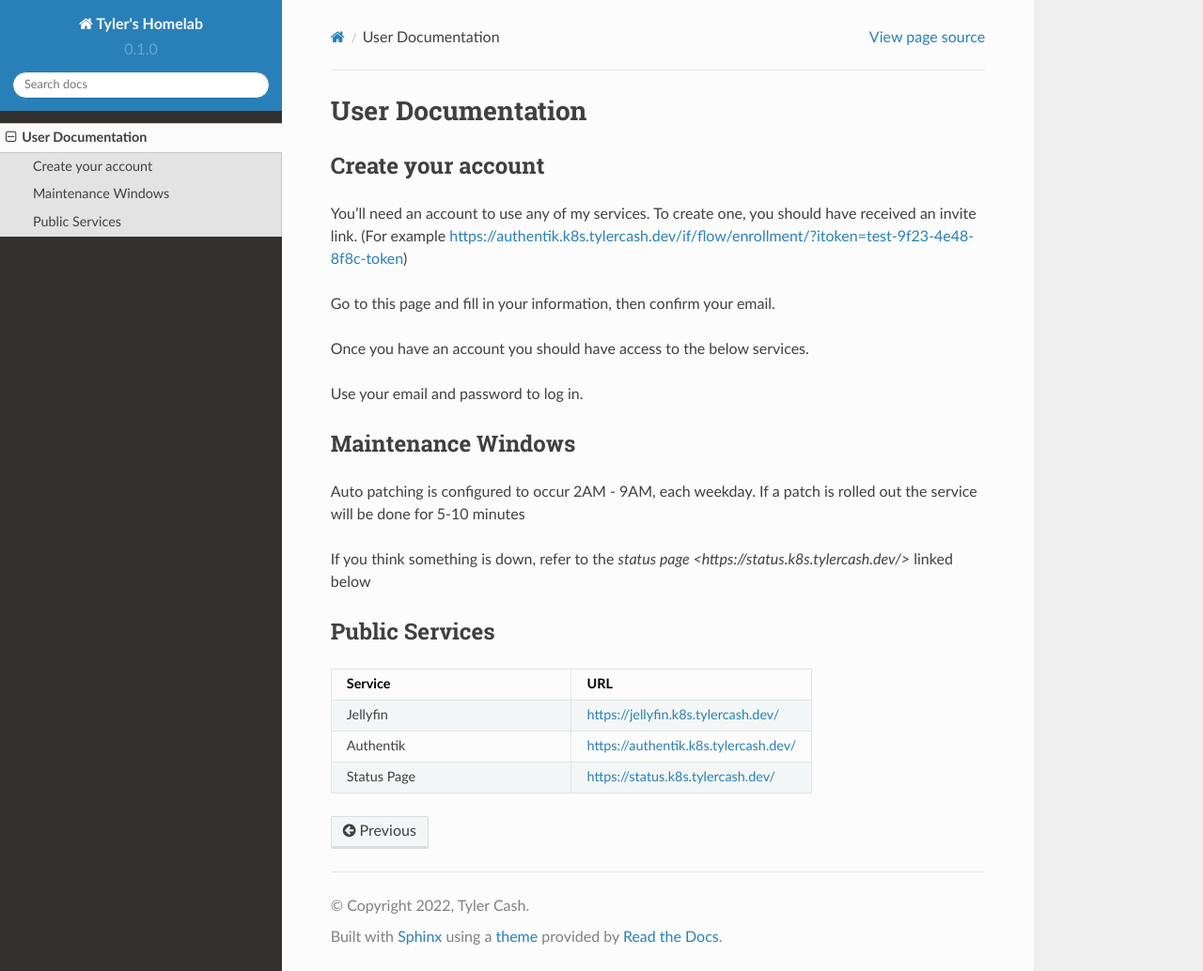
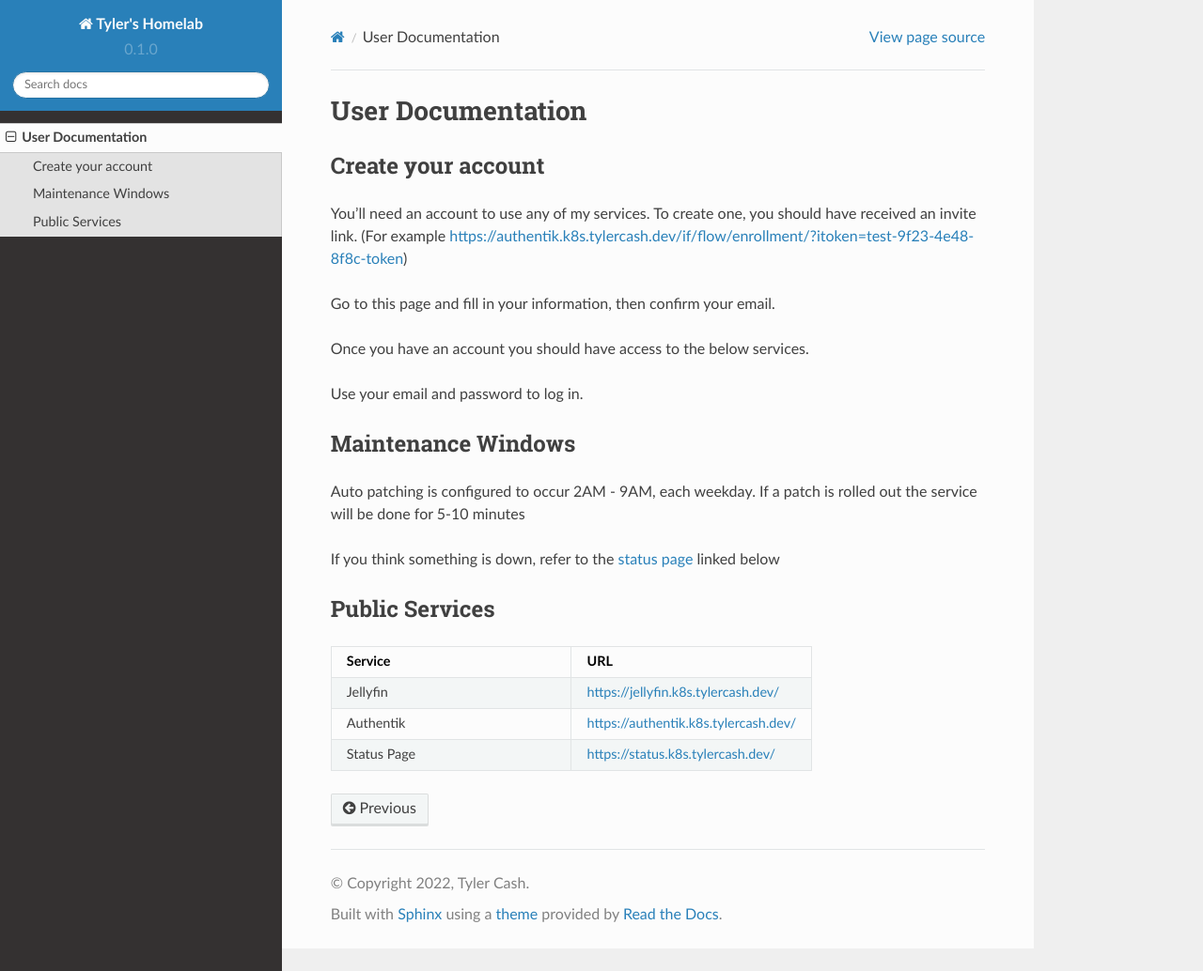
Before and after one commit to Tyler-Cash/homelab-docs, a Sphinx documentation site: the page built from docs/source/user.rst, in a window 1280 px wide and 1034 px high. Shown: the whole window at 94% size. Built offline with Sphinx 7.4.7 and the Read the Docs theme 2.0.0, drawn with Linux system fonts in a browser that asks for light colours.

Commit message:
Build user documentation

```diff
--- a/docs/source/user.rst
+++ b/docs/source/user.rst
@@ -20,7 +20,7 @@ Maintenance Windows
 ------------
 Auto patching is configured to occur 2AM - 9AM, each weekday. If a patch is rolled out the service will be done for 5-10 minutes
 
-If you think something is down, refer to the `status page <https://status.k8s.tylercash.dev/>` linked below
+If you think something is down, refer to the `status page <https://status.k8s.tylercash.dev/>`_ linked below
 
 .. _public_services:
 
```
